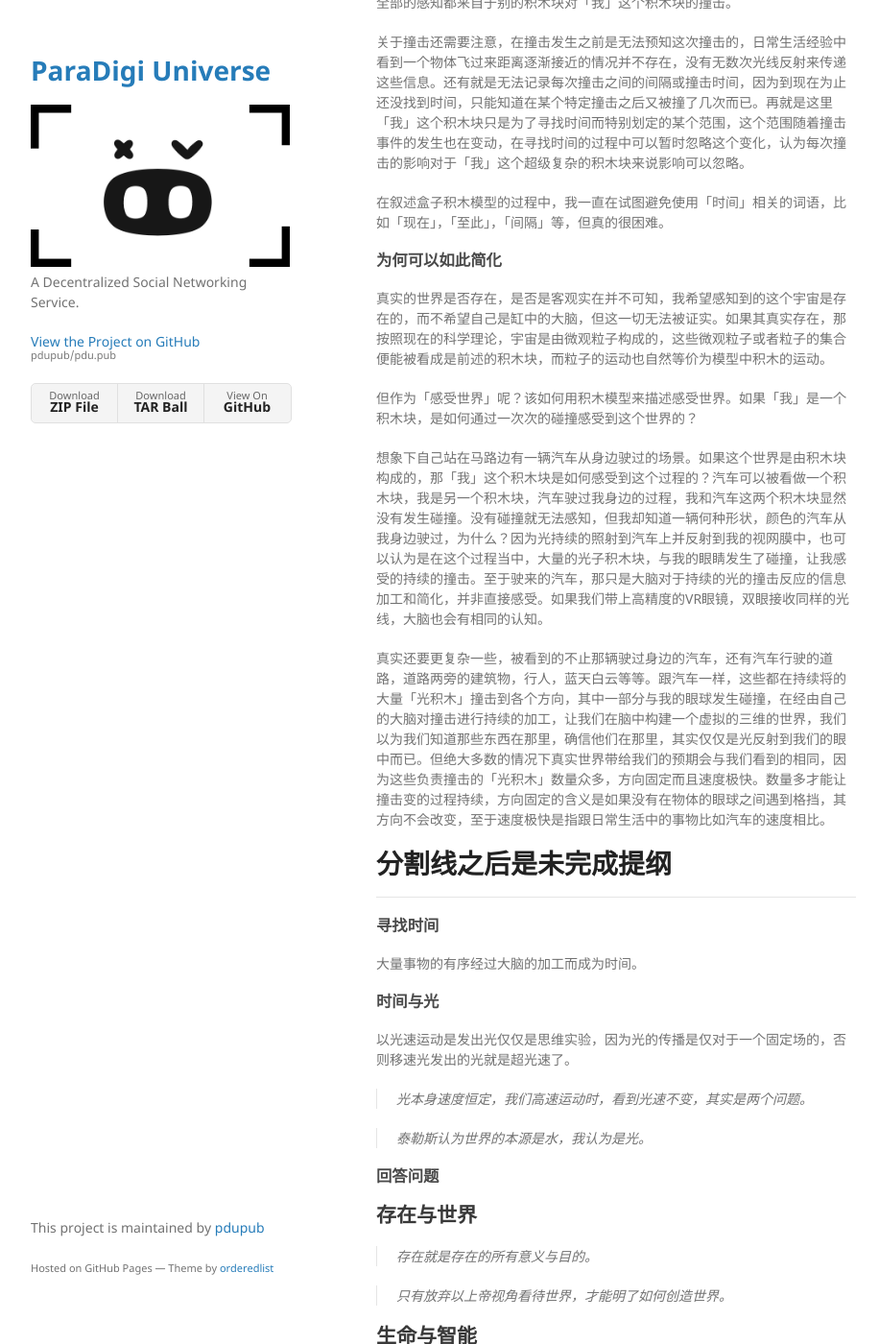
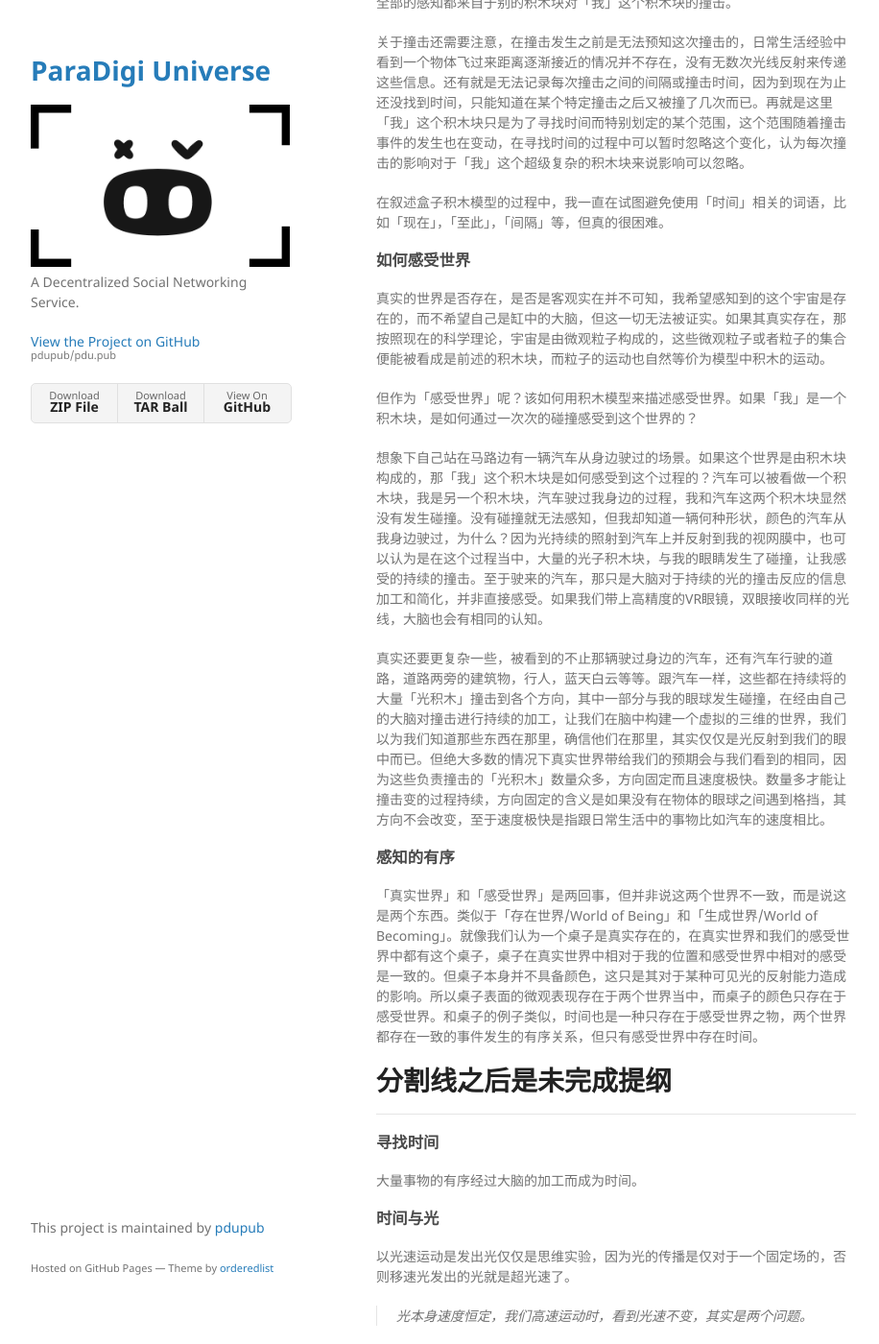
Before and after one commit to pdupub/pdu.pub, a Jekyll site: the page built from docs/zh/MinimalMetaphysics.md, in a window 1280 px wide and 1400 px high, scrolled down 5171 px. Shown: the whole window at 96% size, without its empty margins (178-1094 px from the left). Built offline with Jekyll 4.4.1, drawn with Linux system fonts in a browser that asks for light colours; our own code applies the rules of GitHub Pages for plain Markdown files.

Commit message:
feat MiniMeta Objective Order

```diff
--- a/docs/zh/MinimalMetaphysics.md
+++ b/docs/zh/MinimalMetaphysics.md
@@ -120,7 +120,7 @@ layout: default
 
 在叙述盒子积木模型的过程中，我一直在试图避免使用「时间」相关的词语，比如「现在」，「至此」，「间隔」等，但真的很困难。
 
-### 为何可以如此简化
+### 如何感受世界
 
 真实的世界是否存在，是否是客观实在并不可知，我希望感知到的这个宇宙是存在的，而不希望自己是缸中的大脑，但这一切无法被证实。如果其真实存在，那按照现在的科学理论，宇宙是由微观粒子构成的，这些微观粒子或者粒子的集合便能被看成是前述的积木块，而粒子的运动也自然等价为模型中积木的运动。
 
@@ -129,6 +129,13 @@ layout: default
 想象下自己站在马路边有一辆汽车从身边驶过的场景。如果这个世界是由积木块构成的，那「我」这个积木块是如何感受到这个过程的？汽车可以被看做一个积木块，我是另一个积木块，汽车驶过我身边的过程，我和汽车这两个积木块显然没有发生碰撞。没有碰撞就无法感知，但我却知道一辆何种形状，颜色的汽车从我身边驶过，为什么？因为光持续的照射到汽车上并反射到我的视网膜中，也可以认为是在这个过程当中，大量的光子积木块，与我的眼睛发生了碰撞，让我感受的持续的撞击。至于驶来的汽车，那只是大脑对于持续的光的撞击反应的信息加工和简化，并非直接感受。如果我们带上高精度的VR眼镜，双眼接收同样的光线，大脑也会有相同的认知。
 
 真实还要更复杂一些，被看到的不止那辆驶过身边的汽车，还有汽车行驶的道路，道路两旁的建筑物，行人，蓝天白云等等。跟汽车一样，这些都在持续将的大量「光积木」撞击到各个方向，其中一部分与我的眼球发生碰撞，在经由自己的大脑对撞击进行持续的加工，让我们在脑中构建一个虚拟的三维的世界，我们以为我们知道那些东西在那里，确信他们在那里，其实仅仅是光反射到我们的眼中而已。但绝大多数的情况下真实世界带给我们的预期会与我们看到的相同，因为这些负责撞击的「光积木」数量众多，方向固定而且速度极快。数量多才能让撞击变的过程持续，方向固定的含义是如果没有在物体的眼球之间遇到格挡，其方向不会改变，至于速度极快是指跟日常生活中的事物比如汽车的速度相比。
+
+### 感知的有序
+
+「真实世界」和「感受世界」是两回事，但并非说这两个世界不一致，而是说这是两个东西。类似于「存在世界/World of Being」和「生成世界/World of Becoming」。就像我们认为一个桌子是真实存在的，在真实世界和我们的感受世界中都有这个桌子，桌子在真实世界中相对于我的位置和感受世界中相对的感受是一致的。但桌子本身并不具备颜色，这只是其对于某种可见光的反射能力造成的影响。所以桌子表面的微观表现存在于两个世界当中，而桌子的颜色只存在于感受世界。和桌子的例子类似，时间也是一种只存在于感受世界之物，两个世界都存在一致的事件发生的有序关系，但只有感受世界中存在时间。
+
+
+
 
 
 # 分割线之后是未完成提纲
```
